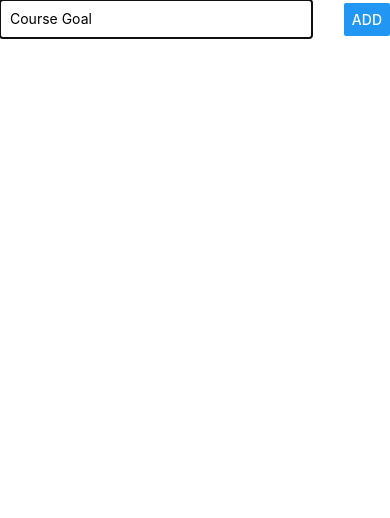
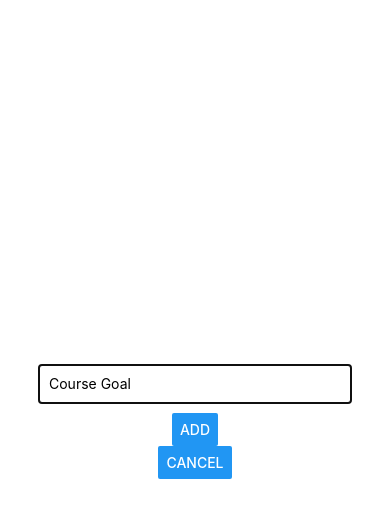
Before and after one commit to samfolo/react-native-intro, a React Native app: screen / in a window 390 px wide. Both pictures are taken after a click on the button "ADD NEW GOAL". Shown: the top 518 px of the page. Built offline with nearby package versions, Linux system fonts and the light colour scheme.

Commit message:
feat: user can cancel a goal befor it has been sent

```diff
--- a/App.js
+++ b/App.js
@@ -13,6 +13,7 @@ export default function App() {
       ...currentGoals,
       { id: Math.random().toString(), value: enteredGoal }
     ]);
+    setIsAddingGoal(false);
   }
 
   const removeGoalHandler = goalId => {
@@ -21,10 +22,15 @@ export default function App() {
     });
   }
 
+  const cancelGoalHandler = () => setIsAddingGoal(false);
+
   return (
     <View style={styles.screen}>
       <Button title="Add New Goal" onPress={() => setIsAddingGoal(true)} />
-      <GoalInput visible={isAddingGoal} onPress={addGoalHandler} />
+      <GoalInput visible={isAddingGoal}
+        onPress={addGoalHandler}
+        onCancel={cancelGoalHandler}
+      />
       <FlatList
         keyExtractor={(item, i) => item.id}
         data={courseGoals}
@@ -32,7 +38,8 @@ export default function App() {
           <GoalItem
             id={itemData.item.id}
             onDelete={removeGoalHandler}
-            title={itemData.item.value} />
+            title={itemData.item.value}
+          />
         )}
       />
     </View>
--- a/components/GoalInput.js
+++ b/components/GoalInput.js
@@ -8,6 +8,16 @@ const GoalInput = props => {
     setEnteredGoal(enteredText);
   }
 
+  const goalSendingHandler = () => {
+    props.onPress(enteredGoal);
+    setEnteredGoal('');
+  }
+
+  const cancelGoalSendingHandler = () => {
+    props.onCancel()
+    setEnteredGoal('');
+  }
+
   return (
     <Modal visible={props.visible} animationType="slide">
       <View style={styles.inputContainer}>
@@ -16,7 +26,8 @@ const GoalInput = props => {
           style={styles.input}
           onChangeText={goalInputHandler}
           value={enteredGoal} />
-        <Button title="Add" onPress={() => { props.onPress(enteredGoal) }} />
+        <Button title="Add" onPress={goalSendingHandler} />
+        <Button title="Cancel" onPress={cancelGoalSendingHandler} />
       </View>
     </Modal>
   );
@@ -24,8 +35,8 @@ const GoalInput = props => {
 
 const styles = StyleSheet.create({
   inputContainer: {
-    flexDirection: 'row',
-    justifyContent: 'space-between',
+    flex: 1,
+    justifyContent: 'center',
     alignItems: 'center',
   },
   input: {
@@ -33,6 +44,7 @@ const styles = StyleSheet.create({
     borderBottomColor:
     "black", borderBottomWidth: 1,
     padding: 10,
+    marginBottom: 10,
   },
 });
 
```
